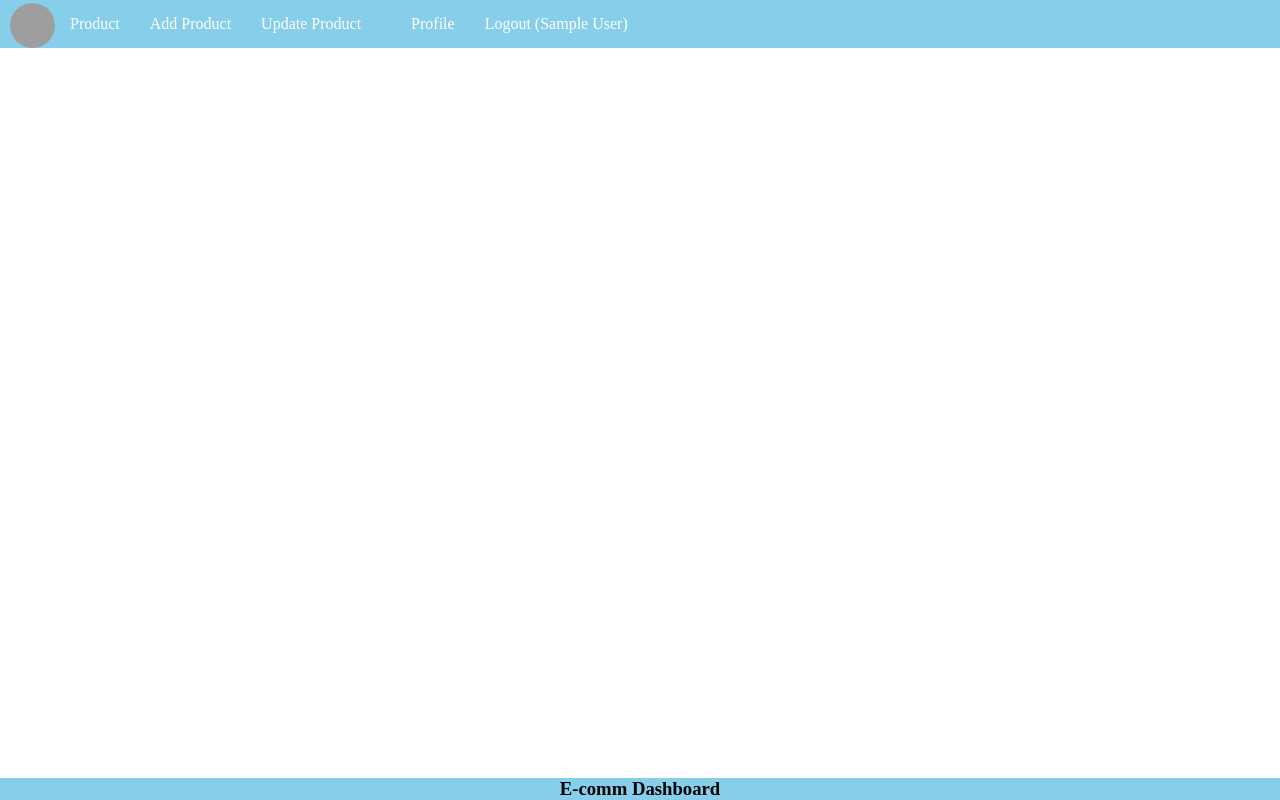
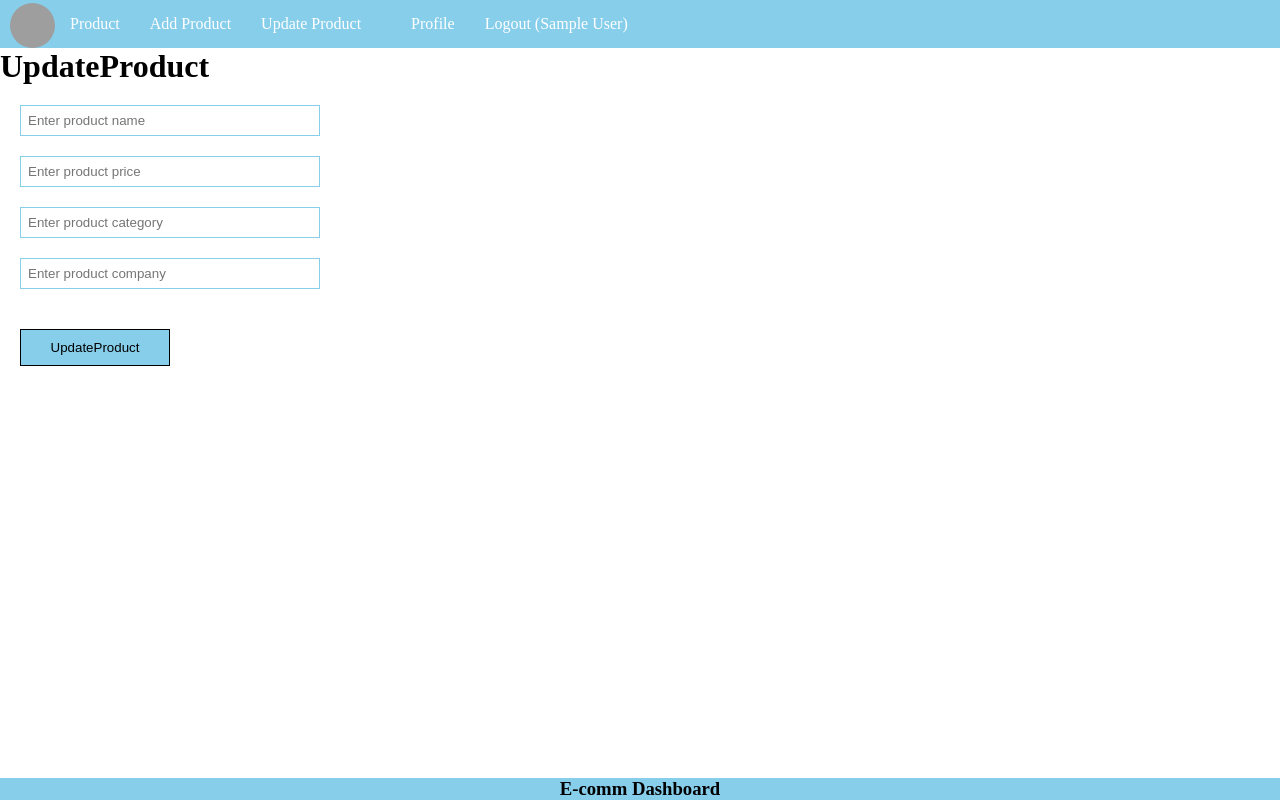
Before and after one commit to chandrashekhar-meshram/e-dashboard-frontend, a React (Create React App) app: page /update/1 in a window 1280 px wide. Built offline with nearby package versions, Linux system fonts and the light colour scheme; sample sign-in values are in the browser's storage; grey boxes are pictures that could not be loaded.

Commit message:
UpdateProduct frontend completed

```diff
--- a/src/App.js
+++ b/src/App.js
@@ -7,6 +7,7 @@ import PrivateComponent from './components/PrivateComponent';
 import Login from './components/Login';
 import AddProduct from './components/AddProduct';
 import ProductList from './components/ProductList';
+import UpdateProduct from './components/UpdateProduct';
 import { BrowserRouter, Routes, Route } from 'react-router-dom';
 
 export default function App() {
@@ -20,7 +21,7 @@ export default function App() {
           <Route element={<PrivateComponent />}>
               <Route path="/" element={<ProductList />} />
               <Route path="/add" element={<AddProduct />} />
-              <Route path="/update" element={<h1>Update Product Component</h1>} />
+              <Route path="/update/:id" element={<UpdateProduct />} />
               <Route path="/logout" element={<h1>Logout Component</h1>} />
               <Route path="/profile" element={<h1>Profile Component</h1>} />
           </Route>
--- /dev/null
+++ b/src/components/UpdateProduct.js
@@ -0,0 +1,55 @@
+import React, {useState} from 'react';
+
+const UpdateProduct = ()=> {
+  const [name, setName] = useState('');
+  const [price, setPrice] = useState('');
+  const [category, setCategory] = useState('');
+  const [company, setCompany] = useState('');
+
+  const updateProduct = ()=> {
+    console.log(name, price, category, company);
+  }
+
+  return(
+    <div>
+      <h1>UpdateProduct</h1>
+      <input
+        type = 'text'
+        className = 'inputBox'
+        placeholder = 'Enter product name'
+        value = {name}
+        onChange = {(e)=> setName(e.target.value)}
+      />
+      <input
+        type = 'text'
+        className = 'inputBox'
+        placeholder = 'Enter product price'
+        value = {price}
+        onChange = {(e)=> setPrice(e.target.value)}
+      />
+      <input
+        type = 'text'
+        className = 'inputBox'
+        placeholder = 'Enter product category'
+        value = {category}
+        onChange = {(e)=> setCategory(e.target.value)}
+      />
+      <input
+        type = 'text'
+        className = 'inputBox'
+        placeholder = 'Enter product company'
+        value = {company}
+        onChange = {(e)=> setCompany(e.target.value)}
+      />
+      <button
+        type = 'button'
+        className = 'appButton'
+        onClick = {updateProduct}
+      >
+        UpdateProduct
+      </button>
+    </div>
+  )
+}
+
+export default UpdateProduct;
```
